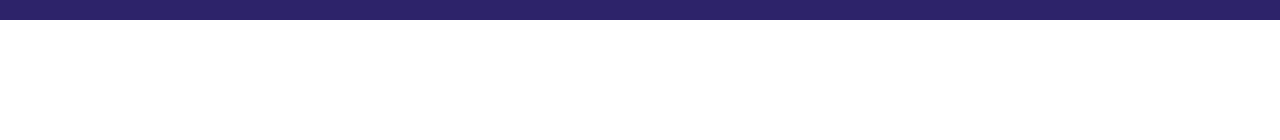
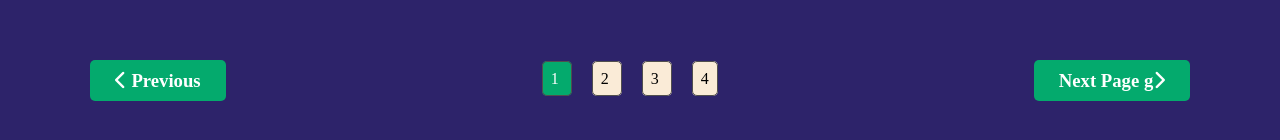
Before and after one commit to nayem-ahmed1/multiple-page-website, a plain HTML site: page index.html in a window 1280 px wide. Shown: the part 1869-2009 px from the top of the page. Before the commit the page ends 1889 px from the top, so only its background shows below. Drawn offline with Linux system fonts and the light colour scheme.

Commit message:
commit for next previous button

```diff
--- a/index.html
+++ b/index.html
@@ -177,6 +177,21 @@
                  </div>
 
             </div>
+
+
+            <div id="previous-next-parent">
+                <h3> <a href="#"> <i class="fas fa-chevron-left"></i> Previous </a> </h3>
+
+                <div>
+                    <a href="#"> 1 </a>
+                    <a href="#"> 2 </a>
+                    <a href="#"> 3 </a>
+                    <a href="#"> 4 </a>
+                </div>
+
+                <h3> <a href="#"> Next Page g<i class="fas fa-chevron-right"></i> </a> </h3>
+            </div>
+
         </div>
     </main>
 
--- a/style.css
+++ b/style.css
@@ -129,3 +129,36 @@ main{
     color: grey;
     margin-top: 10px;
 }
+
+/* previous next page code */
+
+#previous-next-parent{
+    margin-top: 100px;
+    display: flex;
+    justify-content: space-between;
+}
+#previous-next-parent h3 a{
+    background-color: #04AA6D;
+    padding: 10px 25px;
+    border-radius: 5px;
+    transition: 0.5s;
+}
+#previous-next-parent h3 a:hover{
+    background-color: #03915d;
+}
+#previous-next-parent a{
+    text-decoration: none;
+    color: white;
+}
+#previous-next-parent div a{
+    margin: 0px 10px;
+    background-color: antiquewhite;
+    color: black;
+    padding: 8px;
+    border: 1px solid #504e4e;
+    border-radius: 5px;
+}
+#previous-next-parent div a:first-child{
+    background-color: #04AA6D;
+    color: white;
+}
```
